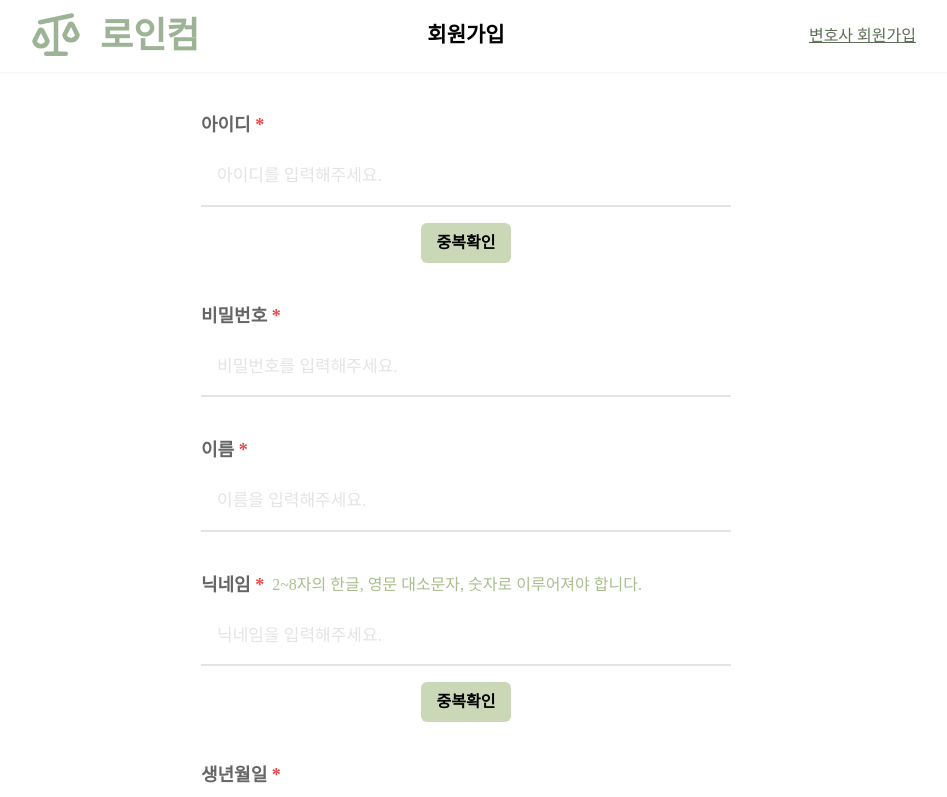
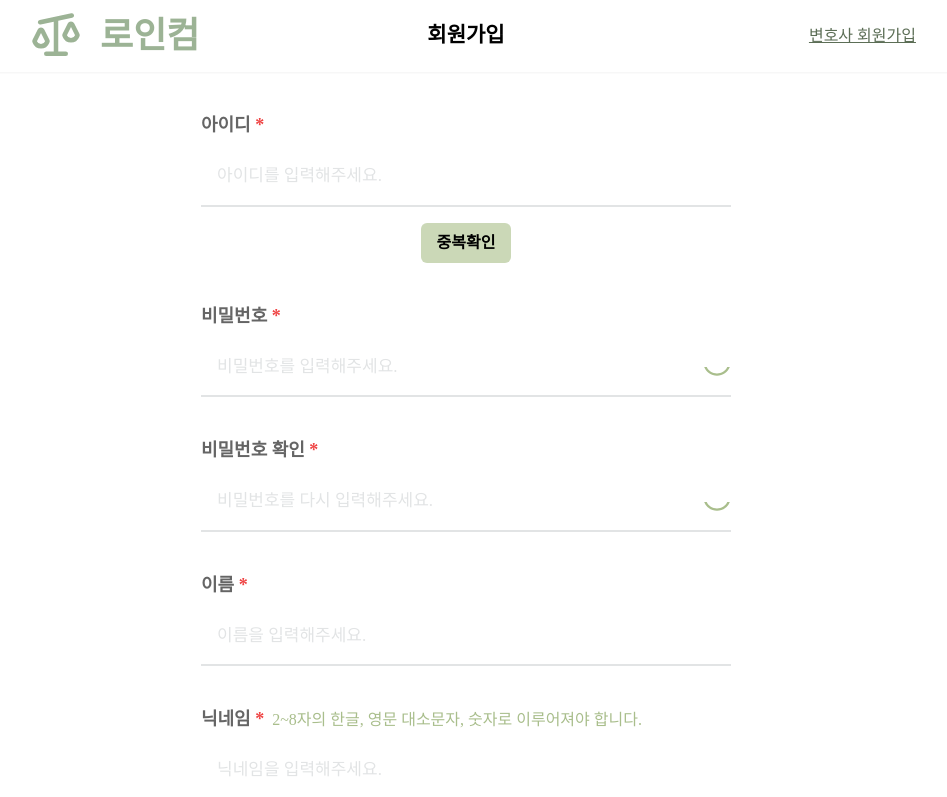
Before and after one commit to hodu42/law-in-comm-fe, a React (Create React App) app: page /users/join/general in a window 1280 px wide. Shown: the top 797 px of the page, without its empty margins (174-1121 px from the left). Built offline with nearby package versions, Linux system fonts and the light colour scheme; a web font is replaced by a local one.

Commit message:
비밀번호 확인란 추가, 비밀번호 visible 기능 추가

```diff
--- a/src/pages/ClientRegister.tsx
+++ b/src/pages/ClientRegister.tsx
@@ -15,6 +15,7 @@ export const ClientRegister = (): React.JSX.Element => {
   const { goToLogin } = useNavigation();
   const [userId, setUserId] = useState<string>("");
   const [password, setPassword] = useState<string>("");
+  const [passwordConfirm, setPasswordConfirm] = useState<string>("");
   const [name, setName] = useState<string>("");
   const [nickname, setNickname] = useState<string>("");
   const [birthDate, setBirthDate] = useState<string>("");
@@ -24,13 +25,16 @@ export const ClientRegister = (): React.JSX.Element => {
   const [usernameDuplicateMessage, setUsernameDuplicateMessage] =
     useState<string>("");
   const dateInputRef = useRef<HTMLInputElement>(null);
+  const [isPasswordShow, setIsPasswordShow] = useState<boolean>(false);
+  const [isPasswordConfirmShow, setIsPasswordConfirmShow] =
+    useState<boolean>(false);
 
   // 아이디 또는 비밀번호가 입력되면 에러 메시지 초기화
   useEffect(() => {
     if (userId || password) {
       setError("");
     }
-  }, [userId, password]);
+  }, [userId, password, passwordConfirm]);
 
   // 닉네임 또는 아이디 입력 시 에러 메시지 초기화
   useEffect(() => {
@@ -44,7 +48,10 @@ export const ClientRegister = (): React.JSX.Element => {
   const handleRegister = async (event: React.FormEvent<HTMLFormElement>) => {
     event.preventDefault();
     setError("");
-
+    if (password && passwordConfirm !== passwordConfirm) {
+      setError("입력한 비밀번호가 서로 일치하지 않습니다.");
+      return;
+    }
     try {
       const userData: ClientData = {
         username: userId,
@@ -186,14 +193,80 @@ export const ClientRegister = (): React.JSX.Element => {
             <label className="text-[#656565] text-[16px] pc:text-[18px] font-bold text-nowrap">
               비밀번호 <span className="text-red-500">*</span>
             </label>
+            <div className="relative">
               <input
                 required
-              type="password"
+                type={isPasswordShow ? "text" : "password"}
                 placeholder="비밀번호를 입력해주세요."
-              className="transition-colors border-b-2 pl-[10px] pc:pl-4 text-[15px] pc:text-[17px] border-[#E2E4E5] py-[10px] pc:py-4 focus:outline-none focus:border-[#A9BE8C] placeholder-[#E2E4E5]"
+                className="transition-colors border-b-2 w-full pl-[10px] pc:pl-4 pr-9 text-[15px] pc:text-[17px] border-[#E2E4E5] py-[10px] pc:py-4 focus:outline-none focus:border-[#A9BE8C] placeholder-[#E2E4E5]"
                 value={password}
                 onChange={(e) => setPassword(e.target.value)}
               />
+              <button
+                className="absolute w-6 h-6 pc:w-7 pc:h-7 top-1/2 -translate-y-1/2 right-0 "
+                onClick={(e) => {
+                  e.preventDefault();
+                  setIsPasswordShow(!isPasswordShow);
+                }}
+              >
+                <svg
+                  className="w-full h-full text-[#A9BE8C]"
+                  viewBox="0 0 24 24"
+                >
+                  {isPasswordShow ? (
+                    <path
+                      fill="currentColor"
+                      d="M12 9a3 3 0 1 0 0 6 3 3 0 0 0 0-6Zm0 8a5 5 0 1 1 0-10 5 5 0 0 1 0 10Zm0-12.5C7 4.5 2.73 7.61 1 12c1.73 4.39 6 7.5 11 7.5s9.27-3.11 11-7.5c-1.73-4.39-6-7.5-11-7.5Z"
+                    />
+                  ) : (
+                    <path
+                      fill="currentColor"
+                      d="M12 17.5c-3.8 0-7.2-2.1-8.8-5.5H1c1.7 4.4 6 7.5 11 7.5s9.3-3.1 11-7.5h-2.2c-1.6 3.4-5 5.5-8.8 5.5Z"
+                    />
+                  )}
+                </svg>
+              </button>
+            </div>
+          </div>
+          {/* 비밀번호 확인 입력 필드 */}
+          <div className="relative flex flex-col gap-2">
+            <label className="text-[#656565] text-[16px] pc:text-[18px] font-bold text-nowrap">
+              비밀번호 확인 <span className="text-red-500">*</span>
+            </label>
+            <div className="relative">
+              <input
+                required
+                type={isPasswordConfirmShow ? "text" : "password"}
+                placeholder="비밀번호를 다시 입력해주세요."
+                className="transition-colors border-b-2 w-full pl-[10px] pc:pl-4 pr-9 text-[15px] pc:text-[17px] border-[#E2E4E5] py-[10px] pc:py-4 focus:outline-none focus:border-[#A9BE8C] placeholder-[#E2E4E5]"
+                value={passwordConfirm}
+                onChange={(e) => setPasswordConfirm(e.target.value)}
+              />
+              <button
+                className="absolute w-6 h-6 pc:w-7 pc:h-7 top-1/2 -translate-y-1/2 right-0 "
+                onClick={(e) => {
+                  e.preventDefault();
+                  setIsPasswordConfirmShow(!isPasswordConfirmShow);
+                }}
+              >
+                <svg
+                  className="w-full h-full text-[#A9BE8C]"
+                  viewBox="0 0 24 24"
+                >
+                  {isPasswordConfirmShow ? (
+                    <path
+                      fill="currentColor"
+                      d="M12 9a3 3 0 1 0 0 6 3 3 0 0 0 0-6Zm0 8a5 5 0 1 1 0-10 5 5 0 0 1 0 10Zm0-12.5C7 4.5 2.73 7.61 1 12c1.73 4.39 6 7.5 11 7.5s9.27-3.11 11-7.5c-1.73-4.39-6-7.5-11-7.5Z"
+                    />
+                  ) : (
+                    <path
+                      fill="currentColor"
+                      d="M12 17.5c-3.8 0-7.2-2.1-8.8-5.5H1c1.7 4.4 6 7.5 11 7.5s9.3-3.1 11-7.5h-2.2c-1.6 3.4-5 5.5-8.8 5.5Z"
+                    />
+                  )}
+                </svg>
+              </button>
+            </div>
             {/* 에러 메시지 표시 */}
             {error && (
               <div className="absolute text-red-500 text-sm bottom-[-1.8rem]">
--- a/src/pages/LawyerRegister.tsx
+++ b/src/pages/LawyerRegister.tsx
@@ -12,6 +12,7 @@ export const LawyerRegister = (): React.JSX.Element => {
   const { goToLogin } = useNavigation();
   const [userId, setUserId] = useState<string>("");
   const [password, setPassword] = useState<string>("");
+  const [passwordConfirm, setPasswordConfirm] = useState<string>("");
   const [name, setName] = useState<string>("");
   const [phoneNumber, setPhoneNumber] = useState<string>("");
   const [birthDate, setBirthDate] = useState<string>("");
@@ -29,6 +30,9 @@ export const LawyerRegister = (): React.JSX.Element => {
   const [description, setDescription] = useState<string>("");
   const [usernameDuplicateMessage, setUsernameDuplicateMessage] =
     useState<string>("");
+  const [isPasswordShow, setIsPasswordShow] = useState<boolean>(false);
+  const [isPasswordConfirmShow, setIsPasswordConfirmShow] =
+    useState<boolean>(false);
 
   // 아이디 또는 비밀번호가 입력되면 에러 메시지 초기화
   useEffect(() => {
@@ -44,6 +48,10 @@ export const LawyerRegister = (): React.JSX.Element => {
   const handleRegister = async (event: React.FormEvent<HTMLFormElement>) => {
     event.preventDefault();
     setError("");
+    if (password && passwordConfirm !== passwordConfirm) {
+      setError("입력한 비밀번호가 서로 일치하지 않습니다.");
+      return;
+    }
     const educationList = education.split("\n");
     const careerList = career.split("\n");
     if (!licenseImage) {
@@ -75,7 +83,7 @@ export const LawyerRegister = (): React.JSX.Element => {
     multiPartFormData.append("licenseImage", licenseImage);
 
     try {
-      const response = await registerLawyer(multiPartFormData);
+      await registerLawyer(multiPartFormData);
       alert("관리자가 승인시 로그인 할 수 있습니다.");
       goToLogin();
     } catch (error: any) {
@@ -172,7 +180,7 @@ export const LawyerRegister = (): React.JSX.Element => {
             </div>
             <div className="flex flex-col px-6 gap-y-10">
               {/* 아이디 입력 필드 */}
-              <div className="flex flex-col gap-5 pc:gap-6">
+              <div className="flex flex-col gap-2 pc:gap-6">
                 <label className="text-[#656565] text-[16px] pc:text-[18px] font-bold text-nowrap">
                   아이디 <span className="text-red-500">*</span>
                 </label>
@@ -205,21 +213,87 @@ export const LawyerRegister = (): React.JSX.Element => {
               </div>
 
               {/* 비밀번호 입력 필드 */}
-              <div className="relative flex flex-col gap-5 pc:gap-6">
+              <div className="relative flex flex-col gap-2">
                 <label className="text-[#656565] text-[16px] pc:text-[18px] font-bold text-nowrap">
                   비밀번호 <span className="text-red-500">*</span>
                 </label>
+                <div className="relative">
                   <input
                     required
-                  type="password"
+                    type={isPasswordShow ? "text" : "password"}
                     placeholder="비밀번호를 입력해주세요."
-                  className="transition-colors border-b-2 pl-[10px] pc:pl-4 text-[15px] pc:text-[17px] border-[#E2E4E5] py-[10px] pc:py-4 focus:outline-none focus:border-[#A9BE8C] placeholder-[#E2E4E5]"
+                    className="transition-colors border-b-2 w-full pl-[10px] pc:pl-4 pr-9 text-[15px] pc:text-[17px] border-[#E2E4E5] py-[10px] pc:py-4 focus:outline-none focus:border-[#A9BE8C] placeholder-[#E2E4E5]"
                     value={password}
                     onChange={(e) => setPassword(e.target.value)}
                   />
+                  <button
+                    className="absolute w-6 h-6 pc:w-7 pc:h-7 top-1/2 -translate-y-1/2 right-0 "
+                    onClick={(e) => {
+                      e.preventDefault();
+                      setIsPasswordShow(!isPasswordShow);
+                    }}
+                  >
+                    <svg
+                      className="w-full h-full text-[#A9BE8C]"
+                      viewBox="0 0 24 24"
+                    >
+                      {isPasswordShow ? (
+                        <path
+                          fill="currentColor"
+                          d="M12 9a3 3 0 1 0 0 6 3 3 0 0 0 0-6Zm0 8a5 5 0 1 1 0-10 5 5 0 0 1 0 10Zm0-12.5C7 4.5 2.73 7.61 1 12c1.73 4.39 6 7.5 11 7.5s9.27-3.11 11-7.5c-1.73-4.39-6-7.5-11-7.5Z"
+                        />
+                      ) : (
+                        <path
+                          fill="currentColor"
+                          d="M12 17.5c-3.8 0-7.2-2.1-8.8-5.5H1c1.7 4.4 6 7.5 11 7.5s9.3-3.1 11-7.5h-2.2c-1.6 3.4-5 5.5-8.8 5.5Z"
+                        />
+                      )}
+                    </svg>
+                  </button>
+                </div>
+              </div>
+              {/* 비밀번호 확인 입력 필드 */}
+              <div className="relative flex flex-col gap-2">
+                <label className="text-[#656565] text-[16px] pc:text-[18px] font-bold text-nowrap">
+                  비밀번호 확인 <span className="text-red-500">*</span>
+                </label>
+                <div className="relative">
+                  <input
+                    required
+                    type={isPasswordConfirmShow ? "text" : "password"}
+                    placeholder="비밀번호를 다시 입력해주세요."
+                    className="transition-colors border-b-2 w-full pl-[10px] pc:pl-4 pr-9 text-[15px] pc:text-[17px] border-[#E2E4E5] py-[10px] pc:py-4 focus:outline-none focus:border-[#A9BE8C] placeholder-[#E2E4E5]"
+                    value={passwordConfirm}
+                    onChange={(e) => setPasswordConfirm(e.target.value)}
+                  />
+                  <button
+                    className="absolute w-6 h-6 pc:w-7 pc:h-7 top-1/2 -translate-y-1/2 right-0 "
+                    onClick={(e) => {
+                      e.preventDefault();
+                      setIsPasswordConfirmShow(!isPasswordConfirmShow);
+                    }}
+                  >
+                    <svg
+                      className="w-full h-full text-[#A9BE8C]"
+                      viewBox="0 0 24 24"
+                    >
+                      {isPasswordConfirmShow ? (
+                        <path
+                          fill="currentColor"
+                          d="M12 9a3 3 0 1 0 0 6 3 3 0 0 0 0-6Zm0 8a5 5 0 1 1 0-10 5 5 0 0 1 0 10Zm0-12.5C7 4.5 2.73 7.61 1 12c1.73 4.39 6 7.5 11 7.5s9.27-3.11 11-7.5c-1.73-4.39-6-7.5-11-7.5Z"
+                        />
+                      ) : (
+                        <path
+                          fill="currentColor"
+                          d="M12 17.5c-3.8 0-7.2-2.1-8.8-5.5H1c1.7 4.4 6 7.5 11 7.5s9.3-3.1 11-7.5h-2.2c-1.6 3.4-5 5.5-8.8 5.5Z"
+                        />
+                      )}
+                    </svg>
+                  </button>
+                </div>
               </div>
               {/* 이름 입력 필드 */}
-              <div className="flex flex-col gap-5 pc:gap-6">
+              <div className="flex flex-col gap-2 pc:gap-6">
                 <label className="text-[#656565] text-[16px] pc:text-[18px] font-bold text-nowrap">
                   이름 <span className="text-red-500">*</span>
                 </label>
@@ -233,7 +307,7 @@ export const LawyerRegister = (): React.JSX.Element => {
                 />
               </div>
               {/* 휴대폰 번호 입력 필드 */}
-              <div className="flex flex-col gap-5 pc:gap-6">
+              <div className="flex flex-col gap-2 pc:gap-6">
                 <label className="text-[#656565] text-[16px] pc:text-[18px] font-bold text-nowrap">
                   휴대폰 번호 <span className="text-red-500">*</span>
                 </label>
@@ -261,13 +335,13 @@ export const LawyerRegister = (): React.JSX.Element => {
                     value={phoneNumber}
                     onChange={(e) => {
                       const value = e.target.value.replace(/[^0-9]/g, "");
-                      setPhoneNumber(value);
+                      if (value.length <= 11) setPhoneNumber(value);
                     }}
                   />
                 </div>
               </div>
               {/* 생년월일 입력 필드 */}
-              <div className="flex flex-col gap-5 pc:gap-6">
+              <div className="flex flex-col gap-2 pc:gap-6">
                 <label className="text-[#656565] text-[16px] pc:text-[18px] font-bold text-nowrap">
                   생년월일 <span className="text-red-500">*</span>
                 </label>
@@ -285,7 +359,7 @@ export const LawyerRegister = (): React.JSX.Element => {
                 />
               </div>
               {/* 증명서 첨부 필드 */}
-              <div className="flex flex-col gap-5 pc:gap-6">
+              <div className="flex flex-col gap-2 pc:gap-6">
                 <label className="text-[#656565] text-[16px] pc:text-[18px] font-bold text-nowrap">
                   합격 증명서 첨부 <span className="text-red-500">*</span>
                 </label>
@@ -323,7 +397,7 @@ export const LawyerRegister = (): React.JSX.Element => {
                 </button>
               </div>
               {/* 분야선택 필드 */}
-              <div className="flex flex-col gap-5 pc:gap-6">
+              <div className="flex flex-col gap-2 pc:gap-6">
                 <label className="text-[#656565] text-[16px] pc:text-[18px] font-bold text-nowrap">
                   분야 <span className="text-red-500">*</span>
                 </label>
@@ -355,7 +429,7 @@ export const LawyerRegister = (): React.JSX.Element => {
                 </div>
               </div>
               {/* 자기소개 입력 필드 */}
-              <div className="flex flex-col gap-5 pc:gap-6">
+              <div className="flex flex-col gap-2 pc:gap-6">
                 <label className="text-[#656565] text-[16px] pc:text-[18px] font-bold text-nowrap">
                   자기소개 <span className="text-red-500">*</span>
                 </label>
@@ -374,7 +448,7 @@ export const LawyerRegister = (): React.JSX.Element => {
                 엔터를 기준으로 나눠집니다.
               </span>
               {/* 경력 입력 필드 */}
-              <div className="flex flex-col gap-5 pc:gap-6">
+              <div className="flex flex-col gap-2 pc:gap-6">
                 <label className="text-[#656565] text-[16px] pc:text-[18px] font-bold text-nowrap">
                   경력 <span className="text-red-500">*</span>
                 </label>
@@ -388,7 +462,7 @@ export const LawyerRegister = (): React.JSX.Element => {
                 />
               </div>
               {/* 학력 입력 필드 */}
-              <div className="flex flex-col gap-5 pc:gap-6">
+              <div className="flex flex-col gap-2 pc:gap-6">
                 <label className="text-[#656565] text-[16px] pc:text-[18px] font-bold text-nowrap">
                   학력 <span className="text-red-500">*</span>
                 </label>
@@ -409,7 +483,7 @@ export const LawyerRegister = (): React.JSX.Element => {
             </div>
             <div className="flex flex-col px-6 gap-y-10">
               {/* 사무실 이름 입력 필드 */}
-              <div className="flex flex-col gap-5 pc:gap-6">
+              <div className="flex flex-col gap-2 pc:gap-6">
                 <label className="text-[#656565] text-[16px] pc:text-[18px] font-bold text-nowrap">
                   이름 <span className="text-red-500">*</span>
                 </label>
@@ -423,7 +497,7 @@ export const LawyerRegister = (): React.JSX.Element => {
                 />
               </div>
               {/* 사무실 주소 입력 필드 */}
-              <div className="flex flex-col gap-5 pc:gap-6">
+              <div className="flex flex-col gap-2 pc:gap-6">
                 <label className="text-[#656565] text-[16px] pc:text-[18px] font-bold text-nowrap">
                   주소 <span className="text-red-500">*</span>
                 </label>
@@ -453,7 +527,7 @@ export const LawyerRegister = (): React.JSX.Element => {
                 </div>
               </div>
               {/* 사무실 전화번호 입력 필드 */}
-              <div className="flex flex-col gap-5 pc:gap-6">
+              <div className="flex flex-col gap-2 pc:gap-6">
                 <label className="text-[#656565] text-[16px] pc:text-[18px] font-bold text-nowrap">
                   전화번호 <span className="text-red-500">*</span>
                 </label>
@@ -481,7 +555,7 @@ export const LawyerRegister = (): React.JSX.Element => {
                     value={officePhone}
                     onChange={(e) => {
                       const value = e.target.value.replace(/[^0-9]/g, "");
-                      setOfficePhone(value);
+                      if (value.length <= 10) setOfficePhone(value);
                     }}
                   />
                 </div>
```
Also changed, not shown: src/pages/Login.tsx (+35 -7 lines). Lines whose indentation alone changed are shown as unchanged.
